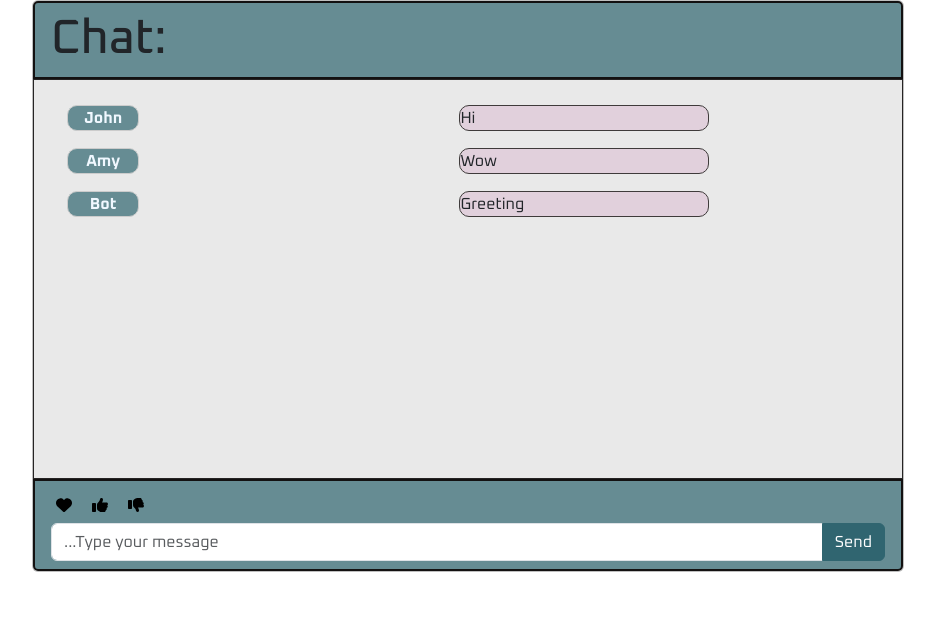
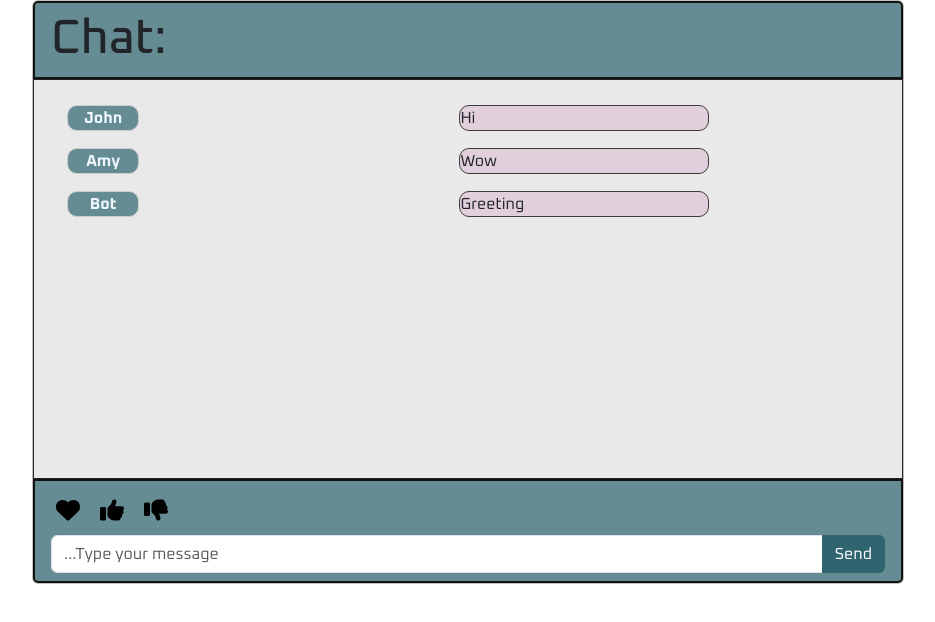
Before and after one commit to yarik89spb/personal-project, a React (Vite) app in the folder client/: page /guest in a window 1280 px wide. Shown: the top 622 px of the page, without its empty margins (172-1107 px from the left). Built offline with nearby package versions, Linux system fonts and the light colour scheme; no server answers; what chartjs-plugin-datalabels would draw is missing.

Commit message:
Add user emoji trigger on the host view

```diff
--- a/client/src/components/GuestView.tsx
+++ b/client/src/components/GuestView.tsx
@@ -1,5 +1,10 @@
 import { useState, ChangeEvent } from 'react';
-import { useSocket, sendMessage, sendUserAnswer, useCommandListener } from '../utils/websocket';
+import {
+  useSocket,
+  sendMessage,
+  sendUserAnswer,
+  useCommandListener,
+  sendUserEmoji } from '../utils/websocket';
 import EventScreen from './EventScreen';
 import ChatComments from './ChatComments';
 import AlwaysScrollToBottom from './AlwaysScrollToBottom';
@@ -24,7 +29,7 @@ function GuestView() {
     options: []
   });
   const [isHidden, setIsHidden] = useState(true);
-  const [selectedReaction, setSelectedReaction] = useState("");
+  const [selectedEmoji, setSelectedEmoji] = useState("");
 
 
   const socket = useSocket('http://localhost:3000/');
@@ -58,8 +63,9 @@ function GuestView() {
       userAnswer: answer});
   }
 
-  const handleReactionClick = (reaction: string) => {
-    setSelectedReaction(reaction);
+  const handleEmojiClick = (emoji: string) => {
+    sendUserEmoji(socket, 'userEmoji', emoji)
+    setSelectedEmoji(emoji);
   };
 
   /* Commands from host */
@@ -94,13 +100,13 @@ function GuestView() {
 
           <div className='card-footer chat'>
             <div className='reaction-buttons'>
-              <button className={`reaction-button ${selectedReaction === 'heart' ? 'selected' : ''}`} onClick={() => handleReactionClick('heart')}>
+              <button className={`reaction-button ${selectedEmoji=== 'heart' ? 'selected' : ''}`} onClick={() => handleEmojiClick('heart')}>
                 <FontAwesomeIcon icon={faHeart} />
               </button>
-              <button className={`reaction-button ${selectedReaction === 'like' ? 'selected' : ''}`} onClick={() => handleReactionClick('like')}>
+              <button className={`reaction-button ${selectedEmoji === 'like' ? 'selected' : ''}`} onClick={() => handleEmojiClick('like')}>
                 <FontAwesomeIcon icon={faThumbsUp} />
               </button>
-              <button className={`reaction-button ${selectedReaction === 'dislike' ? 'selected' : ''}`} onClick={() => handleReactionClick('dislike')}>
+              <button className={`reaction-button ${selectedEmoji === 'dislike' ? 'selected' : ''}`} onClick={() => handleEmojiClick('dislike')}>
                 <FontAwesomeIcon icon={faThumbsDown} />
               </button>
               {/* Add more reaction buttons as needed */}
--- a/client/src/components/HostView.css
+++ b/client/src/components/HostView.css
@@ -8,3 +8,42 @@
   --bs-font-family-base: 'Roboto', sans-serif; /* Font family */
   --bs-font-weight-base: 700; /* Font weight */
 }
+
+/* Basic button styles */
+.reaction-buttons {
+  display: flex;
+  gap: 10px; /* Adjust the space between buttons */
+}
+
+.reaction-button {
+  border: none;
+  background-color: transparent;
+  cursor: pointer;
+  padding: 10px;
+  font-size: 24px;
+  outline: none;
+  transition: transform 0.3s ease, background-color 0.3s ease;
+}
+
+.reaction-button:hover {
+  transform: scale(1.2); /* Slightly enlarge the button on hover */
+}
+
+.reaction-button.selected {
+  background-color: rgba(0, 123, 255, 0.4); /* Light blue background */
+  border-radius: 50%; /* Make button round */
+  animation: shine 1s ease-in-out;
+}
+
+/* Animation for the shine effect */
+@keyframes shine {
+  0% {
+    box-shadow: 0 0 5px rgba(48, 101, 112, 0.5);
+  }
+  50% {
+    box-shadow: 0 0 20px rgba(48, 101, 112, 0.5);
+  }
+  100% {
+    box-shadow: 0 0 5px rgba(48, 101, 112, 0.5);
+  }
+}
--- a/client/src/components/HostView.tsx
+++ b/client/src/components/HostView.tsx
@@ -1,11 +1,13 @@
 import { useState, useEffect} from 'react';
-import { useSocket, useMessageListener, sendCommand, useAnswerListener } from '../utils/websocket';
+import { useSocket, useMessageListener, sendCommand, useAnswerListener, useEmojiListener } from '../utils/websocket';
 import EventScreen from './EventScreen';
 import ChatComments from './ChatComments';
 import AlwaysScrollToBottom from './AlwaysScrollToBottom';
 import { Option,  Comment } from '../utils/interfaces.ts';
 import 'bootstrap/dist/css/bootstrap.min.css';
 import './HostView.css';
+import { FontAwesomeIcon } from '@fortawesome/react-fontawesome';
+import { faHeart, faThumbsUp, faThumbsDown } from '@fortawesome/free-solid-svg-icons';
 
 function HostView(){
   let userComments = [
@@ -23,13 +25,14 @@ function HostView(){
   const [commentsArray, setComments] =  useState(userComments);
   const [answersArray, setAnswers] =  useState<Option[]>([]);
   const socket = useSocket('http://localhost:3000/');
+  const [selectedEmoji, setSelectedEmoji] = useState("");
 
   /* Project data rendering and broadcasting */
 
   useEffect(() => {
     async function fetchData(){
       try{
-        const response = await fetch('http://localhost:3000/api/project-data?id=666fa010515d2dd6fabc08d5')
+        const response = await fetch('http://localhost:3000/api/project-data?id=66714e0596a05e731122579b')
         if (!response.ok) {
           throw new Error(`HTTP error! Status: ${response.status}`);
         }
@@ -102,6 +105,17 @@ function HostView(){
     renderAnswers();
   });
 
+  const handleEmojiClick = (emoji: string) => {
+    setSelectedEmoji(emoji);
+    setTimeout(() => setSelectedEmoji(''), 1000); // Reset the selected emoji after animation
+  };
+
+  useEmojiListener(socket, 'userEmoji', (emoji:string) => {
+    console.log(emoji)
+    handleEmojiClick(emoji);
+    setTimeout(() => setSelectedEmoji(''), 1000);
+  });
+
   function renderAnswers(){
     return(
       <div>
@@ -130,6 +144,7 @@ function HostView(){
           </div>
         </div>
         <div className='col-md-6'>
+          <div className='event-screen'>
             {isLoadingQuestions === false && (
                 <EventScreen
                   question={projectData.questions[questionIndex]}
@@ -137,7 +152,20 @@ function HostView(){
                     return;
                   }}
                 />
-          )}
+              )
+            }
+          </div>
+          <div className='user-emoji-container'>
+            <button className={`reaction-button ${selectedEmoji === 'heart' ? 'selected' : ''}`} onClick={() => handleEmojiClick('heart')}>
+              <FontAwesomeIcon icon={faHeart} />
+            </button>
+            <button className={`reaction-button ${selectedEmoji === 'like' ? 'selected' : ''}`} onClick={() => handleEmojiClick('like')}>
+              <FontAwesomeIcon icon={faThumbsUp} />
+            </button>
+            <button className={`reaction-button ${selectedEmoji === 'dislike' ? 'selected' : ''}`} onClick={() => handleEmojiClick('dislike')}>
+              <FontAwesomeIcon icon={faThumbsDown} />
+            </button>
+          </div>
         </div>
         <div>
           {renderAnswers()}
--- a/client/src/utils/websocket.ts
+++ b/client/src/utils/websocket.ts
@@ -75,6 +75,24 @@ export const useAnswerListener = (
   }, [socket, eventName, callback]);
 };
 
+export const useEmojiListener = (
+  socket: React.MutableRefObject<Socket | undefined>,
+  eventName: string,
+  callback: (emoji: string) => void
+) => {
+  useEffect(() => {
+    if (socket.current) {
+      socket.current.on(eventName, callback);
+    }
+
+    return () => {
+      if (socket.current) {
+        socket.current.off(eventName, callback);
+      }
+    };
+  }, [socket, eventName, callback]);
+};
+
 /* Guest functions */
 
 export const sendMessage = (
@@ -95,6 +113,15 @@ export const sendUserAnswer = (
   }
 };
 
+export const sendUserEmoji = (
+  socket: React.MutableRefObject<Socket | undefined>,
+  eventName: string,
+  userEmoji: string) => {
+  if (socket.current) {
+    socket.current.emit(eventName, userEmoji);
+  }
+};
+
 export const useCommandListener = (
   socket: React.MutableRefObject<Socket | undefined>,
   eventName: string,
```
Also changed, not shown: 1 other file (tests, documents, lock files or other folders). Lines whose indentation alone changed are shown as unchanged.
